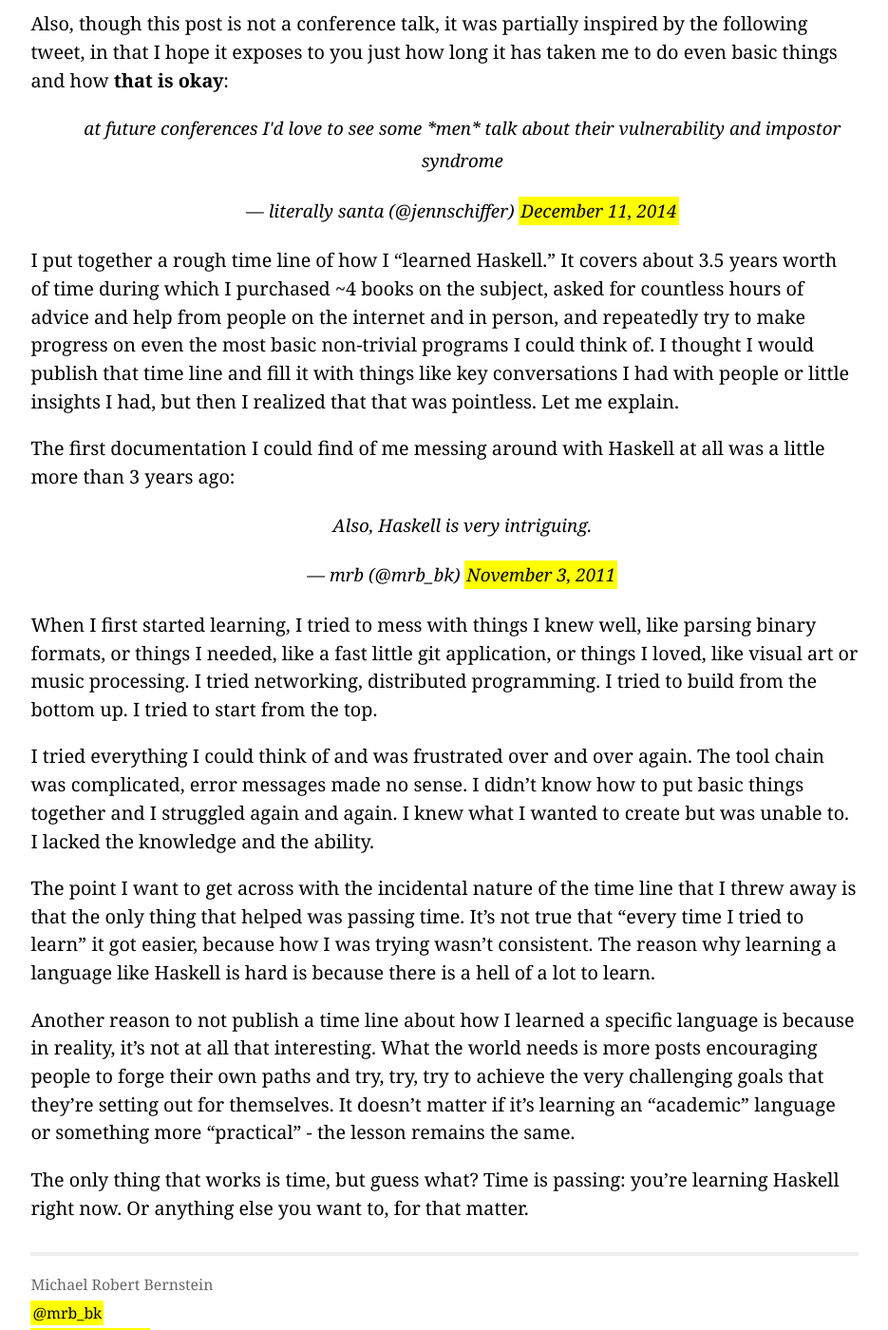
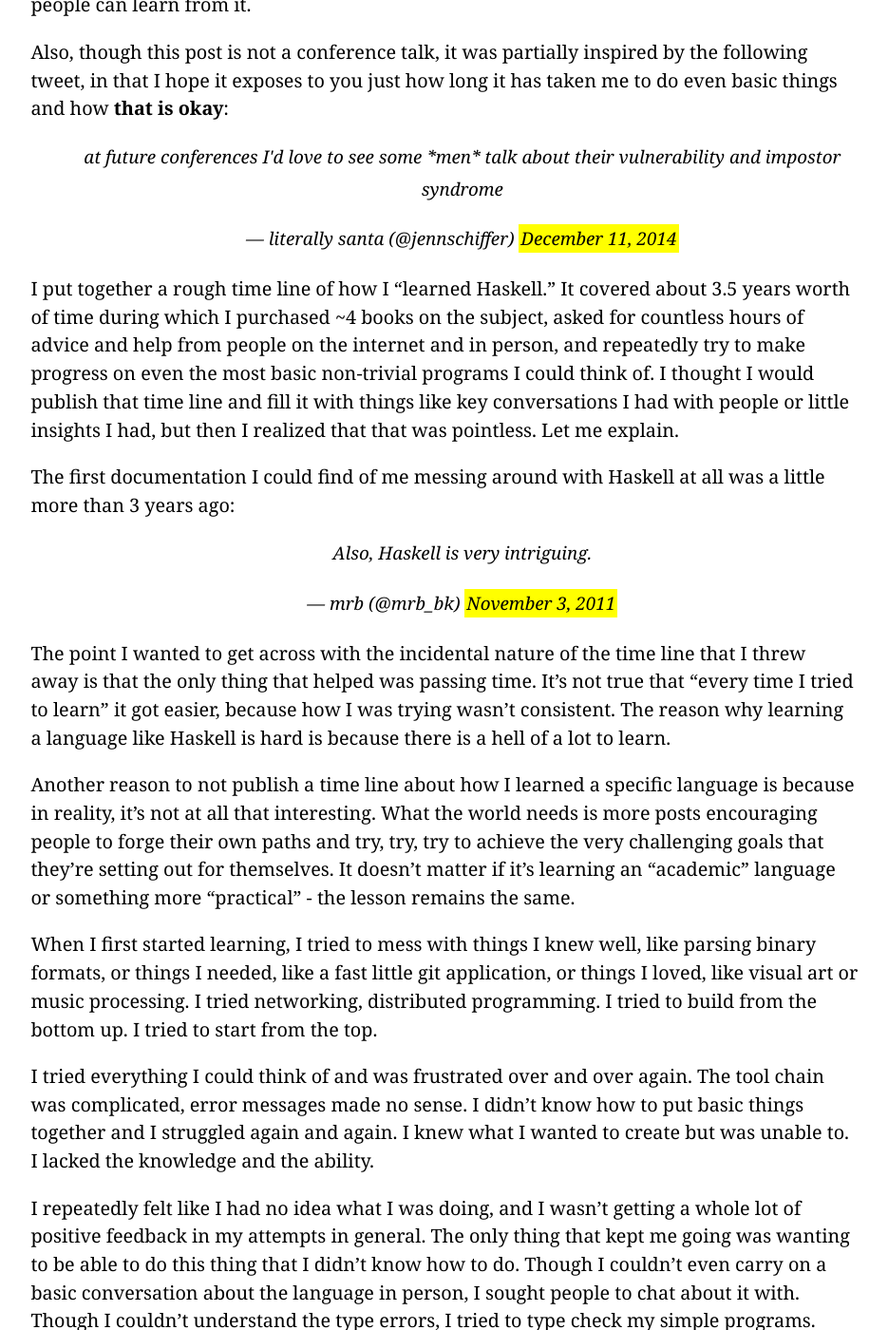
Before and after one commit to mrb/mrb.github.com, a Jekyll site: the page built from _posts/2014-12-11-you-are-learning-haskell-right-now.markdown, in a window 1280 px wide and 1400 px high, scrolled down 465 px. Shown: the whole window at 95% size, without its empty margins (172-1107 px from the left). Built offline with Jekyll 4.4.1, drawn with Linux system fonts in a browser that asks for light colours; Markdown is read by kramdown in place of the engine named in the settings; comment, search, counter and statistics services are not loaded; some of the changed text lies outside the part shown.

Commit message:
Few more revisions

```diff
--- a/_posts/2014-12-11-you-are-learning-haskell-right-now.markdown
+++ b/_posts/2014-12-11-you-are-learning-haskell-right-now.markdown
@@ -8,9 +8,9 @@ other: true
 #
 ### You Are Learning Haskell Right Now (Or Anything You Want Really)
 
-It wasn't that long ago (about 6 months or so) that I wrote in the description for a talk I was giving in New York City that I "still can't write Haskell." I wasn't joking at the time, or being coy - I couldn't put even a simple program together. Since then, I've turned a bit of a corner and have made modest progress working on an "Intermediate" level Haskell program involving nasty State Monad bits, Networking, and a lot of brow scratching and internal trauma and anxiety.
+It wasn't that long ago (about 6 months or so) that I wrote in the description for a talk I was giving in New York City that though I kept trying, I "still can't write Haskell." I wasn't joking at the time, or being coy - I couldn't put even a simple program together. Since then, I've turned a bit of a corner and have made modest progress working on an "Intermediate" level Haskell program involving nasty State Monad bits, Networking and disk persistence, not to mention a lot of brow scratching and internal trauma and anxiety.
 
-People have asked me a few times "how I learned" or have asked me for recommendations for how they should learn the language. Since I took what I think is a very conventional path to "competency" with the language, I figured I'd write it down so people can learn from it.
+People have asked me a few times "how I learned" or have asked me for recommendations for how they should learn the language. Since I took what I think is a very conventional but not often discussed path to "competency" with the language, I figured I'd write it down so people can learn from it.
 
 Also, though this post is not a conference talk, it was partially inspired by the following tweet, in that I hope it exposes to you just how long it has taken me to do even basic things and how **that is okay**:
 
@@ -19,7 +19,7 @@ Also, though this post is not a conference talk, it was partially inspired by th
 <script async src="//platform.twitter.com/widgets.js" charset="utf-8"></script>
 </center>
 
-I put together a rough time line of how I "learned Haskell." It covers about 3.5 years worth of time during which I purchased ~4 books on the subject, asked for countless hours of advice and help from people on the internet and in person, and repeatedly try to make progress on even the most basic non-trivial programs I could think of. I thought I would publish that time line and fill it with things like key conversations I had with people or little insights I had, but then I realized that that was pointless. Let me explain.
+I put together a rough time line of how I "learned Haskell." It covered about 3.5 years worth of time during which I purchased ~4 books on the subject, asked for countless hours of advice and help from people on the internet and in person, and repeatedly try to make progress on even the most basic non-trivial programs I could think of. I thought I would publish that time line and fill it with things like key conversations I had with people or little insights I had, but then I realized that that was pointless. Let me explain.
 
 The first documentation I could find of me messing around with Haskell at all was a little more than 3 years ago:
 
@@ -28,12 +28,16 @@ The first documentation I could find of me messing around with Haskell at all wa
 <script async src="//platform.twitter.com/widgets.js" charset="utf-8"></script>
 </center>
 
+The point I wanted to get across with the incidental nature of the time line that I threw away is that the only thing that helped was passing time. It's not true that "every time I tried to learn" it got easier, because how I was trying wasn't consistent. The reason why learning a language like Haskell is hard is because there is a hell of a lot to learn.
+
+Another reason to not publish a time line about how I learned a specific language is because in reality, it's not at all that interesting. What the world needs is more posts encouraging people to forge their own paths and try, try, try to achieve the very challenging goals that they're setting out for themselves. It doesn't matter if it's learning an "academic" language or something more "practical" - the lesson remains the same.
+
 When I first started learning, I tried to mess with things I knew well, like parsing binary formats, or things I needed, like a fast little git application, or things I loved, like visual art or music processing. I tried networking, distributed programming. I tried to build from the bottom up. I tried to start from the top.
 
 I tried everything I could think of and was frustrated over and over again. The tool chain was complicated, error messages made no sense. I didn't know how to put basic things together and I struggled again and again. I knew what I wanted to create but was unable to. I lacked the knowledge and the ability.
 
-The point I want to get across with the incidental nature of the time line that I threw away is that the only thing that helped was passing time. It's not true that "every time I tried to learn" it got easier, because how I was trying wasn't consistent. The reason why learning a language like Haskell is hard is because there is a hell of a lot to learn.
+I repeatedly felt like I had no idea what I was doing, and I wasn't getting a whole lot of positive feedback in my attempts in general. The only thing that kept me going was wanting to be able to do this thing that I didn't know how to do. Though I couldn't even carry on a basic conversation about the language in person, I sought people to chat about it with. Though I couldn't understand the type errors, I tried to type check my simple programs.
 
-Another reason to not publish a time line about how I learned a specific language is because in reality, it's not at all that interesting. What the world needs is more posts encouraging people to forge their own paths and try, try, try to achieve the very challenging goals that they're setting out for themselves. It doesn't matter if it's learning an "academic" language or something more "practical" - the lesson remains the same.
+I tried over and over again to turn my self doubt into a pure functional program, and eventually, it clicked.
 
-The only thing that works is time, but guess what? Time is passing: you're learning Haskell right now. Or anything else you want to, for that matter.
+So I have come to the conclusion that the only thing that works is time and repetition, and that may seem daunting, but guess what? Time is passing. You're learning Haskell right now. Or anything else you want to, for that matter.
```
